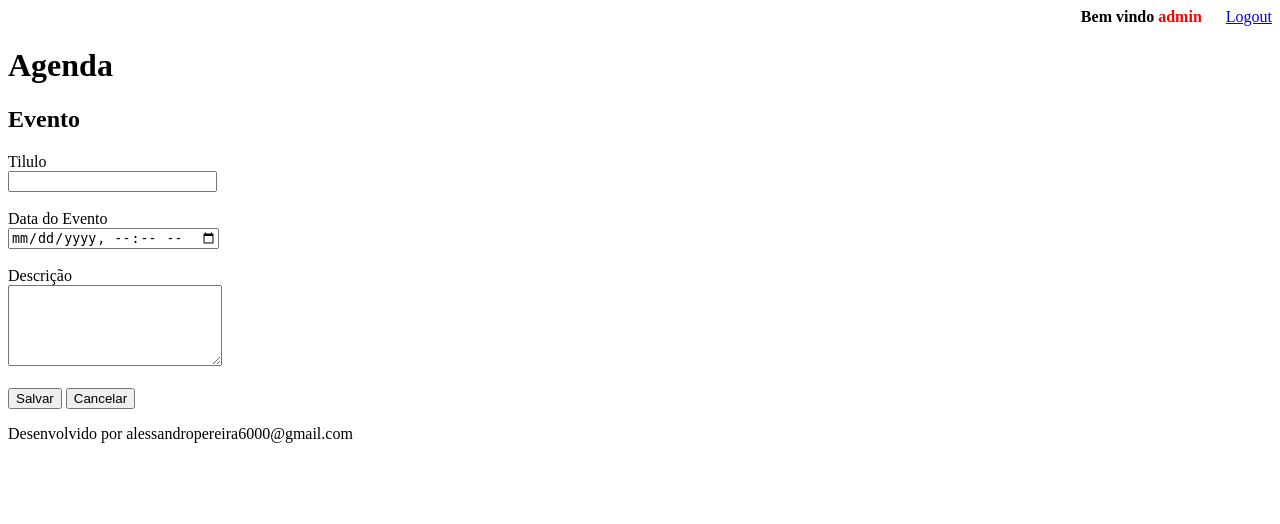
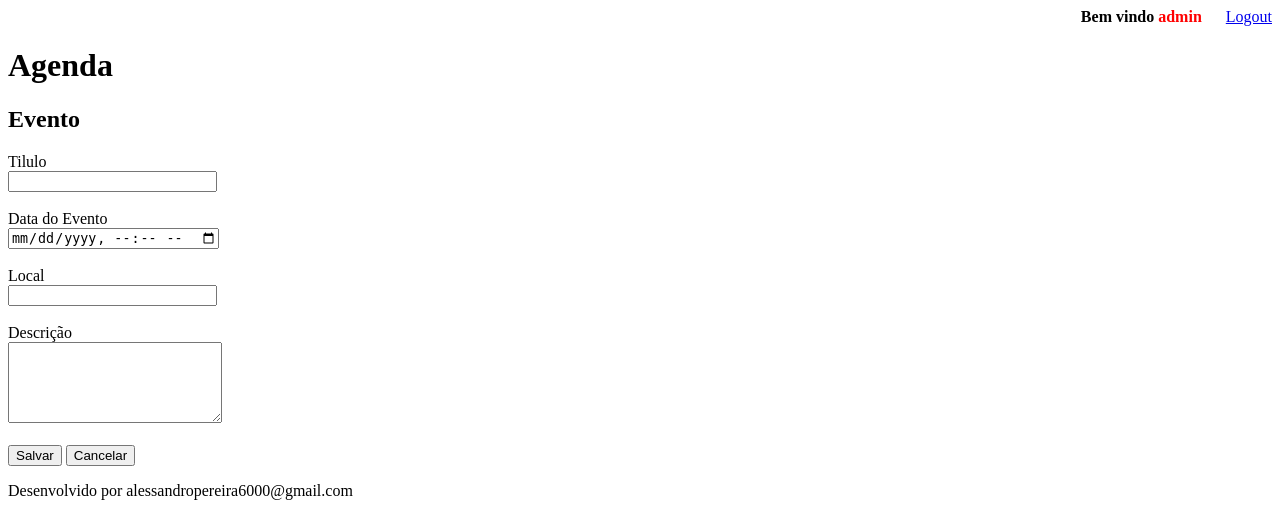
Before and after one commit to alessandrop76/agenda, a Django app: page /agenda/evento/ in a window 1280 px wide. Shown: the top 524 px of the page. Run offline with Django 3.2, Linux system fonts and the light colour scheme; a user stored in the database is signed in.

Commit message:
inserido o campo 'local' na tabela Evento no banco de dados

```diff
--- a/core/admin.py
+++ b/core/admin.py
@@ -6,10 +6,8 @@ from core.models import Evento
 
 
 class EventoAdmin(admin.ModelAdmin):
-    list_display = ('titulo', 'data_evento', 'data_criacao')
-    list_filter = ('usuario','data_evento',)
-
-
+    list_display = ('titulo', 'data_evento', 'data_criacao', 'local')
+    list_filter = ('usuario','data_evento', 'local')
 
 
 admin.site.register(Evento, EventoAdmin)
--- a/core/models.py
+++ b/core/models.py
@@ -6,6 +6,7 @@ from django.contrib.auth.models import User
 
 class Evento(models.Model):
     titulo = models.CharField(max_length=100)
+    local = models.CharField(max_length=100, blank=True, null=True)
     descricao = models.TextField(blank=True, null=True)
     data_evento = models.DateTimeField(verbose_name='Data do Evento')
     data_criacao = models.DateTimeField(auto_now=True, verbose_name='Data da Criação')
--- a/core/views.py
+++ b/core/views.py
@@ -49,10 +49,12 @@ def submit_evento(request):
     if request.POST:
         titulo = request.POST.get('titulo')
         data_evento = request.POST.get('data_evento')
+        local = request.POST.get('local')
         descricao = request.POST.get('descricao')
         usuario = request.user
         Evento.objects.create(titulo=titulo,
                               data_evento=data_evento,
+                              local=local,
                               descricao=descricao,
                               usuario=usuario)
     return redirect('/')
--- a/templates/evento.html
+++ b/templates/evento.html
@@ -12,6 +12,10 @@
                 <br/>
                 <input type="datetime-local" name="data_evento">
                 <br/><br />
+                <label>Local</label>
+                <br/>
+                <input type="text" name="local" size="23">
+                <br/><br />
                 <label>Descrição</label>
                 <br/>
                 <textarea name="descricao" rows="5" cols="24"></textarea>
```
Also changed, not shown: core/migrations/0003_evento_local.py (added), db.sqlite3.
